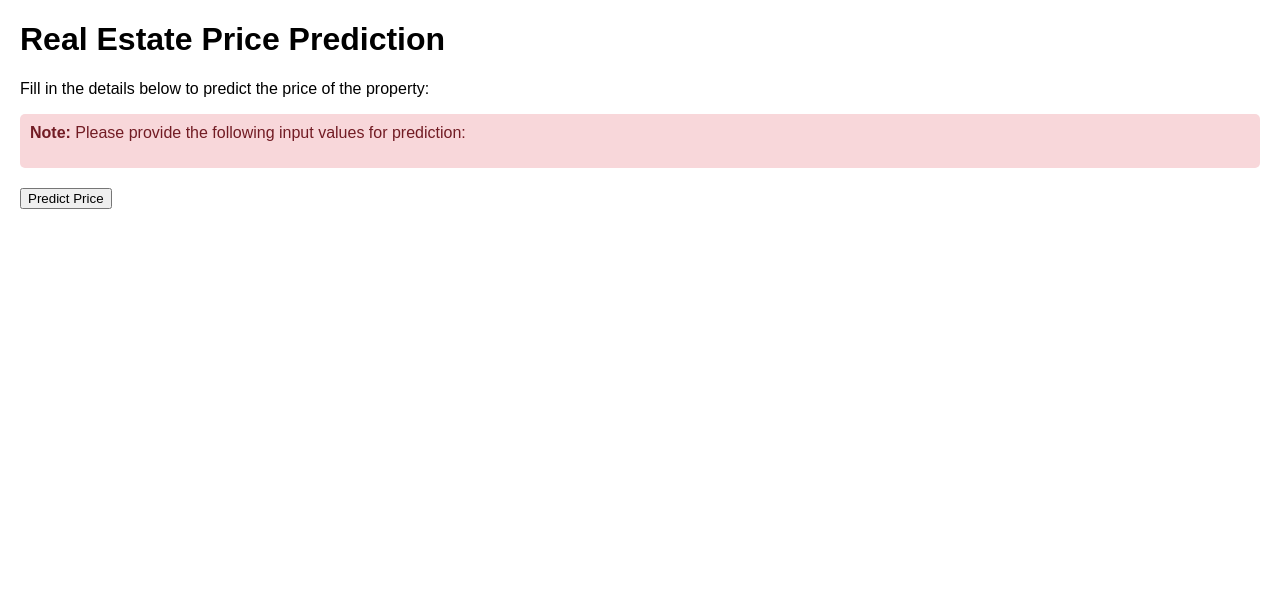
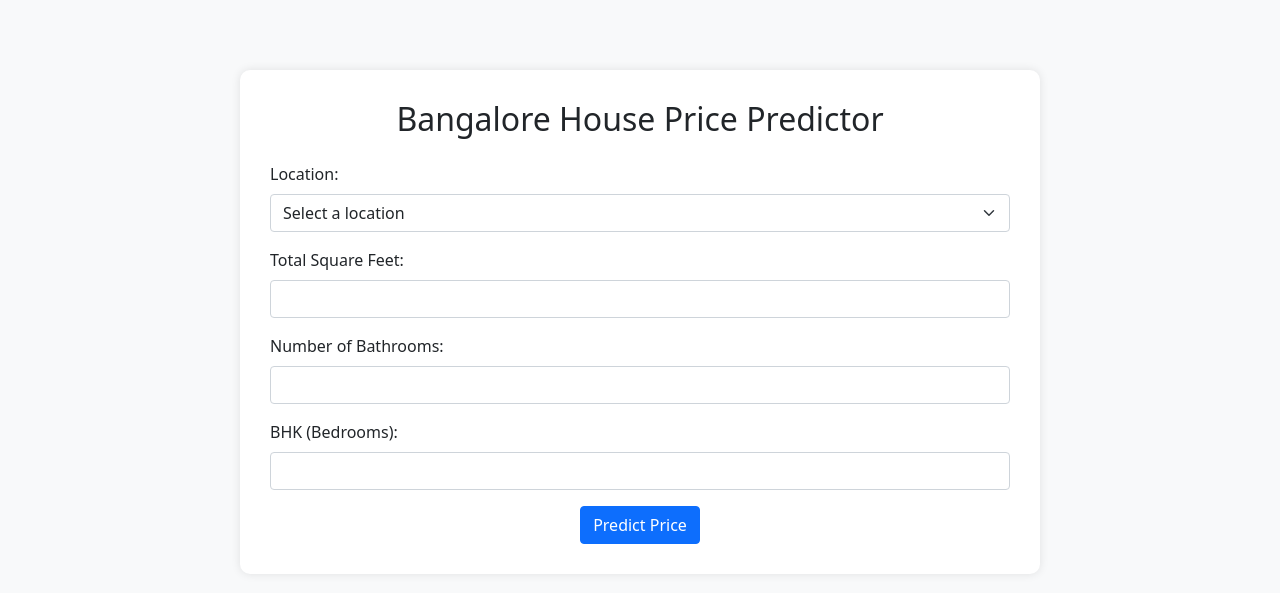
Before and after one commit to Maazuddin1/Banglore_RealEstate_forecast-using-CICD-piplines, a Flask app: page / in a window 1280 px wide. Shown: the top 593 px of the page. Run offline with Flask 3, Linux system fonts and the light colour scheme; parts of the project's set-up code (start-up, migrations or seed data) failed here and were passed over.

Commit message:
Update index.html

```diff
--- a/templates/index.html
+++ b/templates/index.html
@@ -3,49 +3,112 @@
 <head>
     <meta charset="UTF-8">
     <meta name="viewport" content="width=device-width, initial-scale=1.0">
-    <title>Real Estate Price Prediction</title>
+    <title>House Price Predictor</title>
+    <link href="https://cdn.jsdelivr.net/npm/bootstrap@5.1.3/dist/css/bootstrap.min.css" rel="stylesheet">
     <style>
         body {
-            font-family: Arial, sans-serif;
-            margin: 20px;
+            padding: 20px;
+            background-color: #f8f9fa;
         }
-        .form-container {
+        .container {
+            max-width: 800px;
+            background-color: white;
+            padding: 30px;
+            border-radius: 10px;
+            box-shadow: 0 0 10px rgba(0,0,0,0.1);
+            margin-top: 50px;
+        }
+        .prediction-result {
             margin-top: 20px;
+            padding: 20px;
+            border-radius: 5px;
+            background-color: #e9ecef;
         }
-        .input-field {
-            margin-bottom: 10px;
-        }
-        .suggestion-bar {
-            background-color: #f8d7da;
-            color: #721c24;
-            padding: 10px;
+        .property-details {
+            margin-top: 20px;
+            padding: 15px;
+            border: 1px solid #dee2e6;
             border-radius: 5px;
         }
     </style>
 </head>
 <body>
-    <h1>Real Estate Price Prediction</h1>
-    <p>Fill in the details below to predict the price of the property:</p>
+    <div class="container">
+        <h2 class="text-center mb-4">Bangalore House Price Predictor</h2>
 
-    <div class="suggestion-bar">
-        <strong>Note:</strong> Please provide the following input values for prediction: <br>
-        <ul>
-            {% for feature in feature_names %}
-                <li>{{ feature }}</li>
-            {% endfor %}
-        </ul>
+        {% if error %}
+        <div class="alert alert-danger" role="alert">
+            {{ error }}
+        </div>
+        {% endif %}
+
+        <form method="POST" class="needs-validation" novalidate>
+            <div class="mb-3">
+                <label for="location" class="form-label">Location:</label>
+                <select class="form-select" id="location" name="location" required>
+                    <option value="">Select a location</option>
+                    {% for location in locations %}
+                    <option value="{{ location }}">{{ location }}</option>
+                    {% endfor %}
+                </select>
+            </div>
+
+            <div class="mb-3">
+                <label for="sqft" class="form-label">Total Square Feet:</label>
+                <input type="number" class="form-control" id="sqft" name="sqft" min="100" required>
+            </div>
+
+            <div class="mb-3">
+                <label for="bath" class="form-label">Number of Bathrooms:</label>
+                <input type="number" class="form-control" id="bath" name="bath" min="1" max="10" required>
+            </div>
+
+            <div class="mb-3">
+                <label for="bhk" class="form-label">BHK (Bedrooms):</label>
+                <input type="number" class="form-control" id="bhk" name="bhk" min="1" max="10" required>
+            </div>
+
+            <div class="text-center">
+                <button type="submit" class="btn btn-primary">Predict Price</button>
+            </div>
+        </form>
+
+        {% if prediction is not none %}
+        <div class="prediction-result text-center">
+            <h4>Predicted Price:</h4>
+            <p class="h3">₹ {{ prediction }} Lakhs</p>
+
+            {% if property_details %}
+            <div class="property-details">
+                <h5>Property Details:</h5>
+                <ul class="list-unstyled">
+                    <li><strong>Location:</strong> {{ property_details.location }}</li>
+                    <li><strong>Area:</strong> {{ property_details.sqft }} sq.ft</li>
+                    <li><strong>Bathrooms:</strong> {{ property_details.bath }}</li>
+                    <li><strong>BHK:</strong> {{ property_details.bhk }}</li>
+                </ul>
+            </div>
+            {% endif %}
+        </div>
+        {% endif %}
     </div>
 
-    <div class="form-container">
-        <form method="POST" action="/predict">
-            {% for feature in feature_names %}
-                <div class="input-field">
-                    <label for="{{ feature }}">{{ feature }}:</label>
-                    <input type="text" id="{{ feature }}" name="{{ feature }}" required>
-                </div>
-            {% endfor %}
-            <button type="submit">Predict Price</button>
-        </form>
-    </div>
+    <script src="https://cdn.jsdelivr.net/npm/bootstrap@5.1.3/dist/js/bootstrap.bundle.min.js"></script>
+    <script>
+        // Form validation
+        (function () {
+            'use strict'
+            var forms = document.querySelectorAll('.needs-validation')
+            Array.prototype.slice.call(forms).forEach(function (form) {
+                form.addEventListener('submit', function (event) {
+                    if (!form.checkValidity()) {
+                        event.preventDefault()
+                        event.stopPropagation()
+                    }
+                    form.classList.add('was-validated')
+                }, false)
+            })
+        })()
+    </script>
 </body>
 </html>
```
